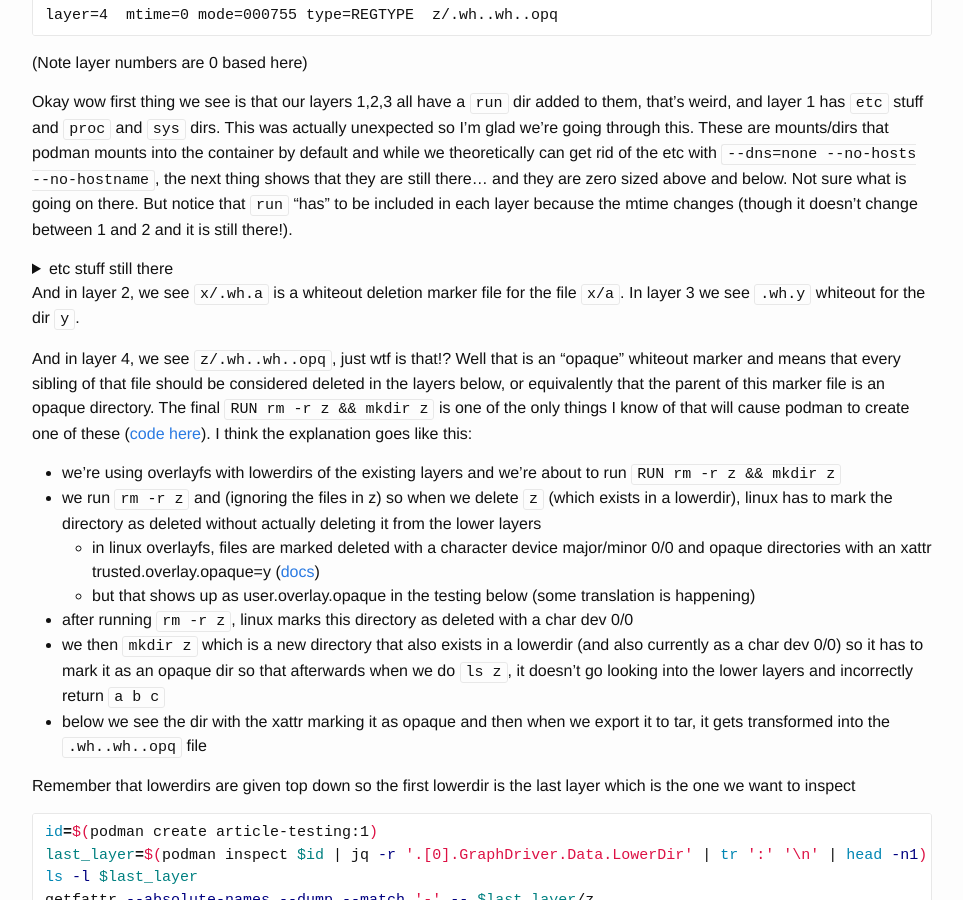
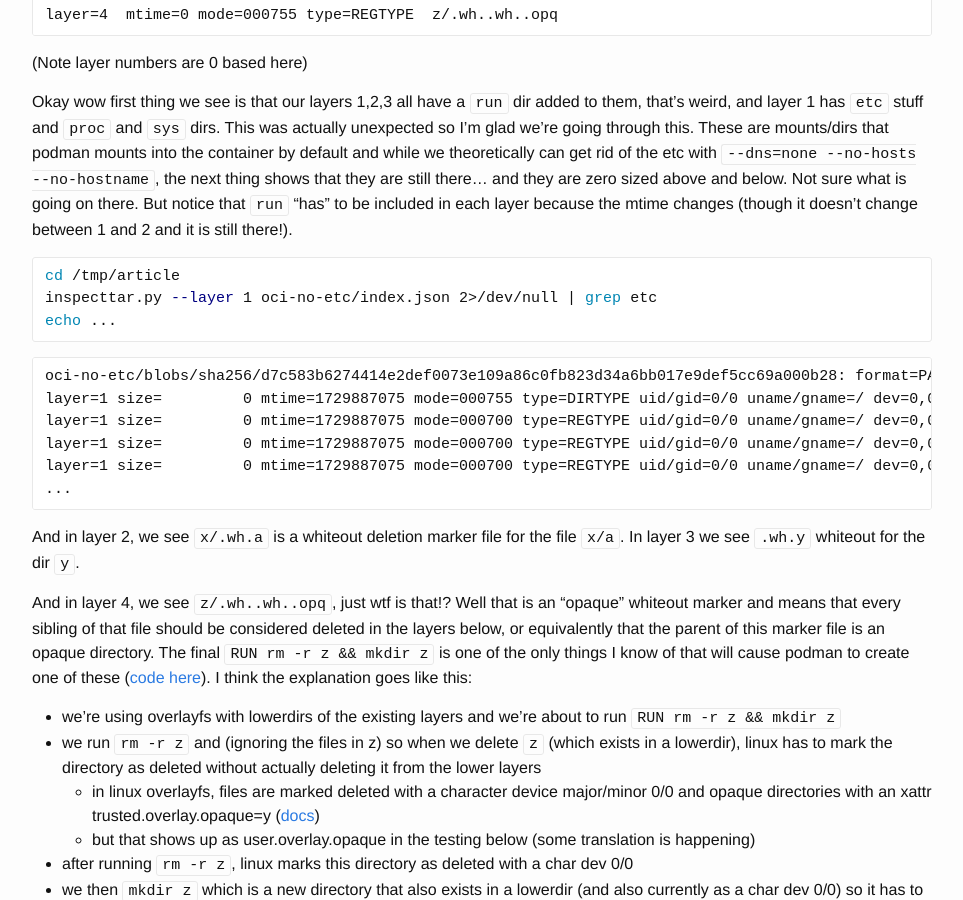
Before and after one commit to aconz2/aconz2.github.io, a Jekyll site: the page built from _posts/2024-10-25-OCI-Container-Image-Whiteouts.md, in a window 1280 px wide and 900 px high, scrolled down 2315 px. Shown: the whole window, without its empty margins (158-1121 px from the left). Built offline with Jekyll 4.4.1, drawn with Linux system fonts in a browser that asks for light colours; some of the changed lines change nothing that is shown; some of the changed text lies outside the part shown.

Commit message:
details dont work

````diff
--- a/_posts/2024-10-25-OCI-Container-Image-Whiteouts.md
+++ b/_posts/2024-10-25-OCI-Container-Image-Whiteouts.md
@@ -111,10 +111,6 @@ layer=4  mtime=0 mode=000755 type=REGTYPE  z/.wh..wh..opq
 
 Okay wow first thing we see is that our layers 1,2,3 all have a `run` dir added to them, that's weird, and layer 1 has `etc` stuff and `proc` and `sys` dirs. This was actually unexpected so I'm glad we're going through this. These are mounts/dirs that podman mounts into the container by default and while we theoretically can get rid of the etc with `--dns=none --no-hosts --no-hostname`, the next thing shows that they are still there... and they are zero sized above and below. Not sure what is going on there. But notice that `run` "has" to be included in each layer because the mtime changes (though it doesn't change between 1 and 2 and it is still there!).
 
-<details>
-
-<summary>etc stuff still there</summary>
-
 ```bash
 cd /tmp/article
 inspecttar.py --layer 1 oci-no-etc/index.json 2>/dev/null | grep etc
@@ -129,8 +125,6 @@ layer=1 size=         0 mtime=1729887075 mode=000700 type=REGTYPE uid/gid=0/0 un
 layer=1 size=         0 mtime=1729887075 mode=000700 type=REGTYPE uid/gid=0/0 uname/gname=/ dev=0,0 {} etc/resolv.conf
 ...
 ```
-
-</details>
 
 And in layer 2, we see `x/.wh.a` is a whiteout deletion marker file for the file `x/a`. In layer 3 we see `.wh.y` whiteout for the dir `y`.
 
@@ -219,10 +213,10 @@ inspecttar.py afile.tar | sed 's_{\|, _\n  _g'  # make the output a bit less wid
 user.myxattr="value"
 
 afile.tar: format=PAX_FORMAT
-size=         0 mtime=1729895624.2763104 mode=000644 type=REGTYPE uid/gid=1000/1000 uname/gname=andrew/andrew dev=0,0
-  'mtime': '1729895624.276310491'
-  'atime': '1729895624.276310491'
-  'ctime': '1729895624.277310492'
+size=         0 mtime=1729896006.5087674 mode=000644 type=REGTYPE uid/gid=1000/1000 uname/gname=andrew/andrew dev=0,0
+  'mtime': '1729896006.508767422'
+  'atime': '1729896006.508767422'
+  'ctime': '1729896006.508767422'
   'SCHILY.xattr.user.myxattr': 'value'
   'SCHILY.xattr.security.selinux': 'unconfined_u:object_r:user_tmp_t:s0\x00'} afile
 ```
````
